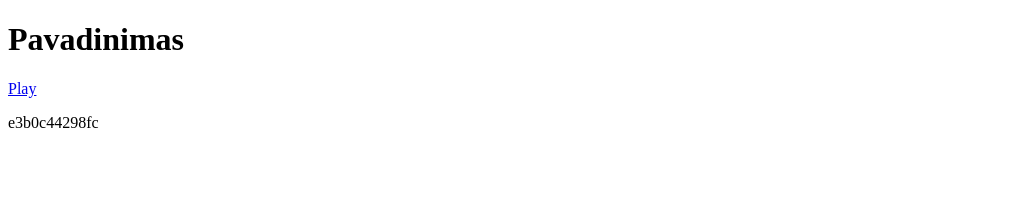
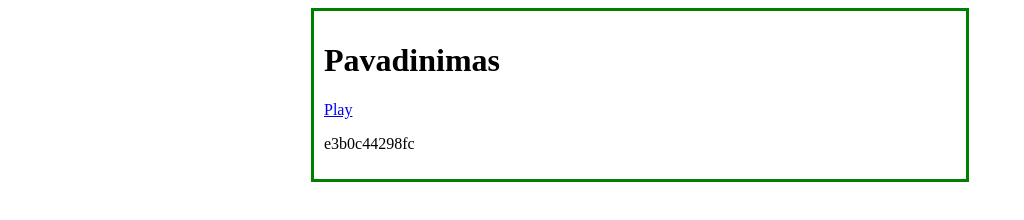
Before and after one commit to arnas127/filmai.in-stream, a browser extension: page index.html in a window 1280 px wide. Shown: the whole page, without its empty margins (0-1024 px from the left). Drawn offline with Linux system fonts and the light colour scheme; no server answers.

Commit message:
center div

```diff
--- a/index.html
+++ b/index.html
@@ -5,12 +5,23 @@
     <script src="https://raw.githubusercontent.com/arnas127/filmai.in-stream/master/video-selector/js/crypto-js-core.js"></script>
     <script src="https://raw.githubusercontent.com/arnas127/filmai.in-stream/master/video-selector/js/crypto-js-sha256.js"></script>
     <script src="https://www.gstatic.com/firebasejs/4.12.0/firebase.js"></script>
+    <style>
+      .center {
+          margin: auto;
+          width: 50%;
+          border: 3px solid green;
+          padding: 10px;
+      }
+    </style>
+
+
 	</head>
 	<body>
+    <div class="center">
       <h1 id="stream-title">Pavadinimas</h1>
       <a id="stream-url"  href="#">Play</a>
       <p id="stream-id"></p>
-
+    </div>
     <script>
       var userIP;
       var networkId;
```
